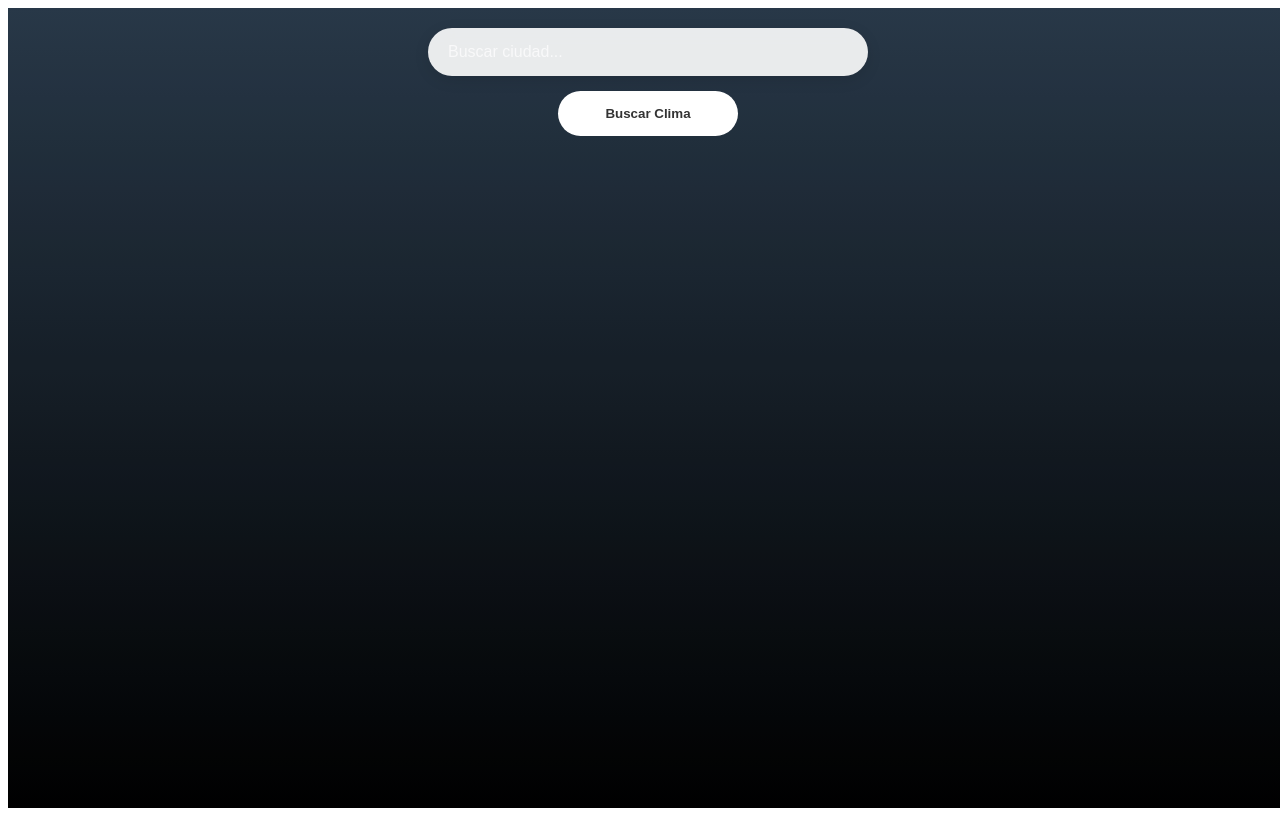
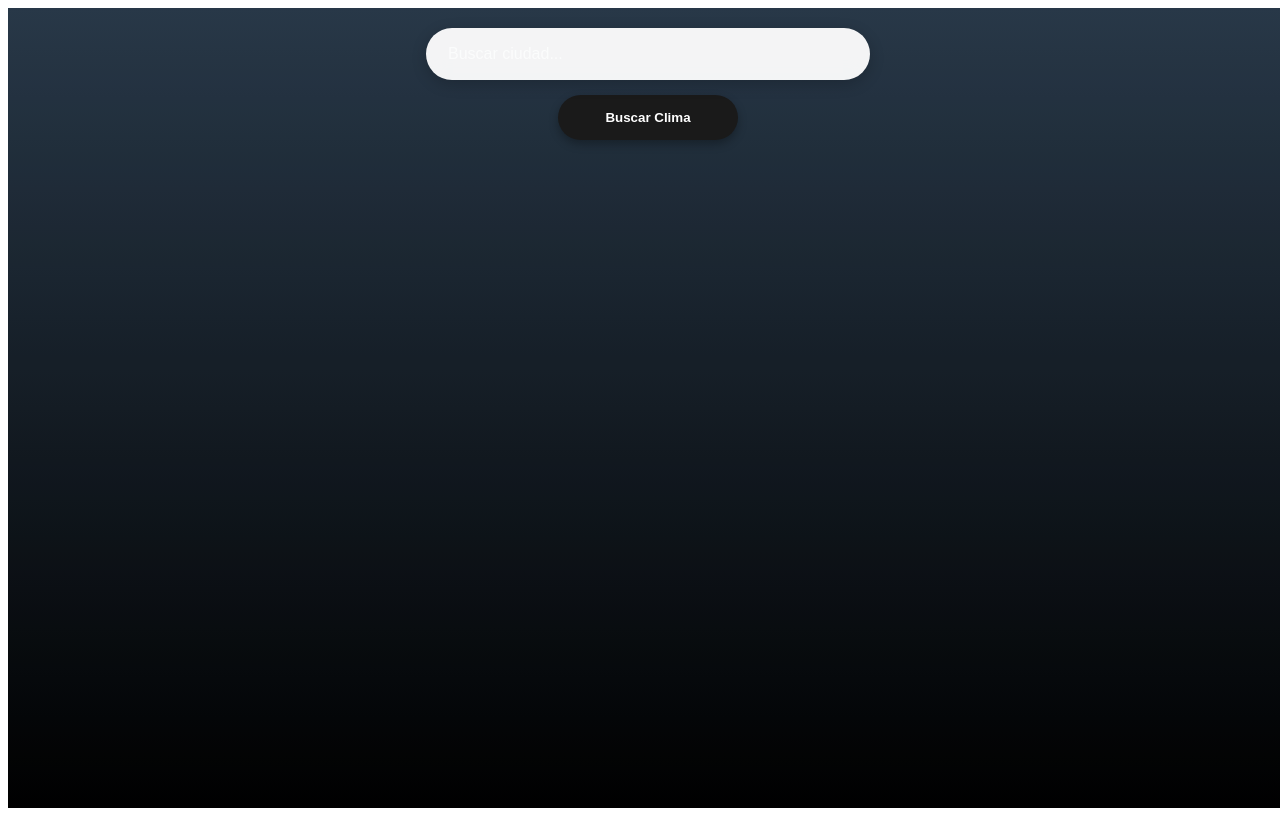
Before and after one commit to candelario02/mi-app-clima, a React (Vite) app: page / in a window 1280 px wide. Built offline with nearby package versions, Linux system fonts and the light colour scheme.

Commit message:
Botón de búsqueda ahora debajo del input

```diff
--- a/src/App.css
+++ b/src/App.css
@@ -1,4 +1,7 @@
-:root { --glass: rgba(255, 255, 255, 0.2); --border: rgba(255, 255, 255, 0.3); }
+:root {
+  --glass: rgba(255, 255, 255, 0.2);
+  --border: rgba(255, 255, 255, 0.3);
+}
 
 .app-viewport {
   width: 100vw; height: 100vh;
@@ -13,44 +16,63 @@
   padding: 40px 20px; display: flex; flex-direction: column; align-items: center;
 }
 
+/* CONTENEDOR DE BÚSQUEDA */
 .search-container {
   display: flex;
-  flex-direction: column; /* Esto pone el botón debajo del input */
+  flex-direction: column;
   align-items: center;
-  gap: 15px;            /* Espacio entre el cuadro y el botón */
+  gap: 15px;
   width: 90%;
   max-width: 400px;
   margin: 20px auto;
 }
 
+/* CUADRO DE TEXTO CORREGIDO */
 .search-container input {
-  width: 100%;           /* Ocupa todo el ancho del contenedor */
+  width: 100%;
   padding: 15px 20px;
   border-radius: 30px;
-  border: none;
+  border: 2px solid transparent;
   font-size: 16px;
-  background: rgba(255, 255, 255, 0.9);
-  box-shadow: 0 4px 15px rgba(0,0,0,0.1);
+
+  /* Arreglo de contraste: Fondo claro con letras oscuras */
+  background: rgba(255, 255, 255, 0.95);
+  color: #1a1a1a !important; /* Fuerza el color oscuro para ver lo que escribes */
+
+  box-shadow: 0 4px 15px rgba(0,0,0,0.2);
+  outline: none;
+  transition: all 0.3s ease;
 }
 
+.search-container input:focus {
+  border: 2px solid #ffffff;
+  background: #ffffff;
+}
+
+/* BOTÓN BUSCAR CORREGIDO */
 .search-container button {
-  width: 180px;          /* Botón más ancho y elegante debajo */
+  width: 180px;
   padding: 12px;
   border-radius: 25px;
   border: none;
-  background-color: #ffffff;
-  color: #333;
+  background-color: #1a1a1a; /* Botón oscuro para que resalte del fondo */
+  color: #ffffff;            /* Texto blanco */
   font-weight: bold;
   cursor: pointer;
-  transition: transform 0.2s;
+  transition: transform 0.2s, background 0.2s;
+  box-shadow: 0 4px 10px rgba(0,0,0,0.3);
 }
 
 .search-container button:active {
-  transform: scale(0.95); /* Efecto de pulsado */
+  transform: scale(0.95);
 }
 
+/* RESTO DEL DISEÑO */
 .hero-temp { text-align: center; margin-top: 5vh; }
-.hero-temp h1 { font-size: 8rem; margin: 0; font-weight: 300; text-shadow: 0 10px 20px rgba(0,0,0,0.2); }
+.hero-temp h1 {
+  font-size: 8rem; margin: 0; font-weight: 300;
+  text-shadow: 0 10px 20px rgba(0,0,0,0.2);
+}
 
 .local-time-badge {
   background: var(--glass); padding: 8px 20px; border-radius: 20px;
@@ -70,8 +92,25 @@
   border: 1px solid rgba(255, 255, 255, 0.1);
 }
 
-.detail-item span { font-size: 0.7rem; text-transform: uppercase; opacity: 0.8; }
+.detail-item span {
+  font-size: 0.7rem; text-transform: uppercase; opacity: 0.8;
+  letter-spacing: 1px;
+}
+
 .detail-item p { font-size: 1.1rem; margin: 5px 0 0 0; font-weight: 600; }
+
+/* DISEÑO RESPONSIVO */
+@media (max-width: 480px) {
+  .details-grid {
+    grid-template-columns: 1fr;
+  }
+  .hero-temp h1 {
+    font-size: 6rem;
+  }
+  .search-container {
+    width: 100%;
+  }
+}
 
 /* ANIMACIONES */
 .animate-fade-down { animation: fD 0.8s ease-out; }
@@ -81,19 +120,3 @@
 @keyframes fD { from { opacity: 0; transform: translateY(-30px); } to { opacity: 1; transform: translateY(0); } }
 @keyframes fU { from { opacity: 0; transform: translateY(30px); } to { opacity: 1; transform: translateY(0); } }
 @keyframes p { 0%, 100% { transform: scale(1); } 50% { transform: scale(1.03); } }
-
-/* Añade esto al final de tu App.css si quieres que se vea bien en celulares */
-@media (max-width: 480px) {
-  .details-grid {
-    grid-template-columns: 1fr; /* Una sola columna en pantallas pequeñas */
-  }
-  .hero-temp h1 {
-    font-size: 6rem; /* Reducir un poco el tamaño del número */
-  }
-}
-.detail-item span {
-  font-size: 0.7rem;
-  text-transform: uppercase; /* Esto pondrá "SENSACIÓN", "HUMEDAD", etc., en mayúsculas */
-  letter-spacing: 1px;
-  opacity: 0.8;
-}
```
